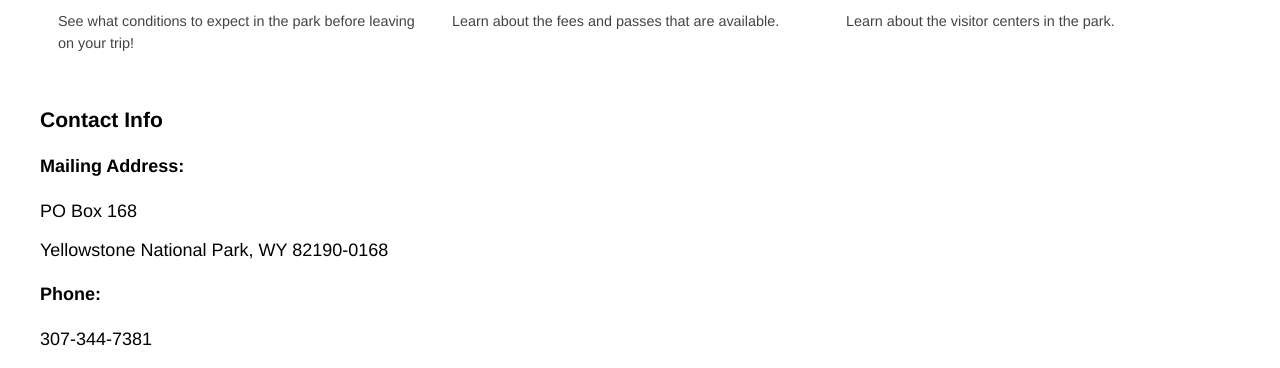
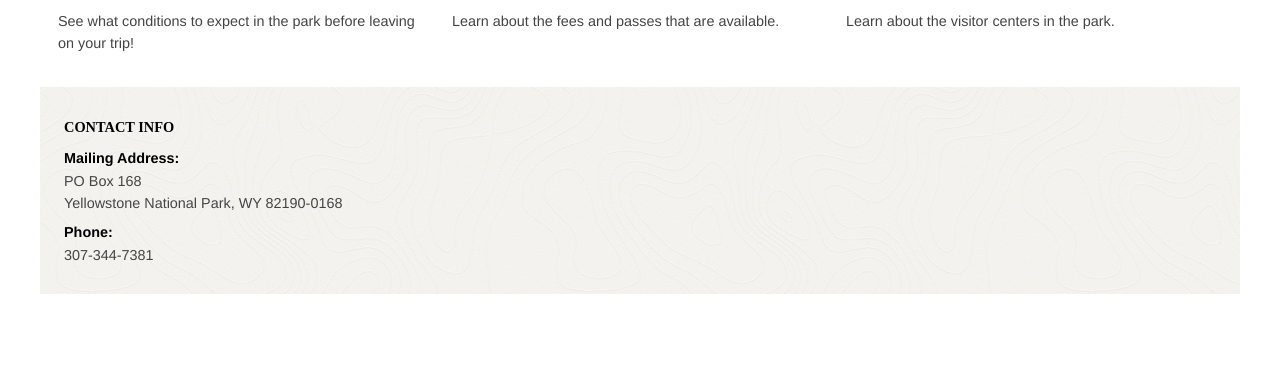
Before and after one commit to dalinkstone/wdd231, a website built with Vite: page src/index.html in a window 1280 px wide. Shown: the part 1063-1431 px from the top of the page. After the commit the page ends 1357 px from the top, so only its background shows below. Built offline with nearby package versions, Linux system fonts and the light colour scheme.

Commit message:
this completes the styling and the entirety of week2

```diff
--- a/src/css/style.css
+++ b/src/css/style.css
@@ -313,25 +313,25 @@
 
 /* footer styles */
 
-.park-footer {
+#park-footer {
   background-image: url("../images/topo_pattern.png");
   padding: 1.5rem;
 }
 
-.park-footer h3 {
+#park-footer h3 {
   font-family: var(--bs-font-serif);
   text-transform: uppercase;
   font-size: 0.8em;
   margin-top: 0.5rem;
 }
 
-.park-footer h4 {
+#park-footer h4 {
   margin-top: 0.8rem;
   margin-bottom: 0.5rem;
   font-size: 0.8em;
 }
 
-.park-footer p {
+#park-footer p {
   font-size: 0.8em;
   line-height: 1;
   color: var(--bs-grey-2);
```
